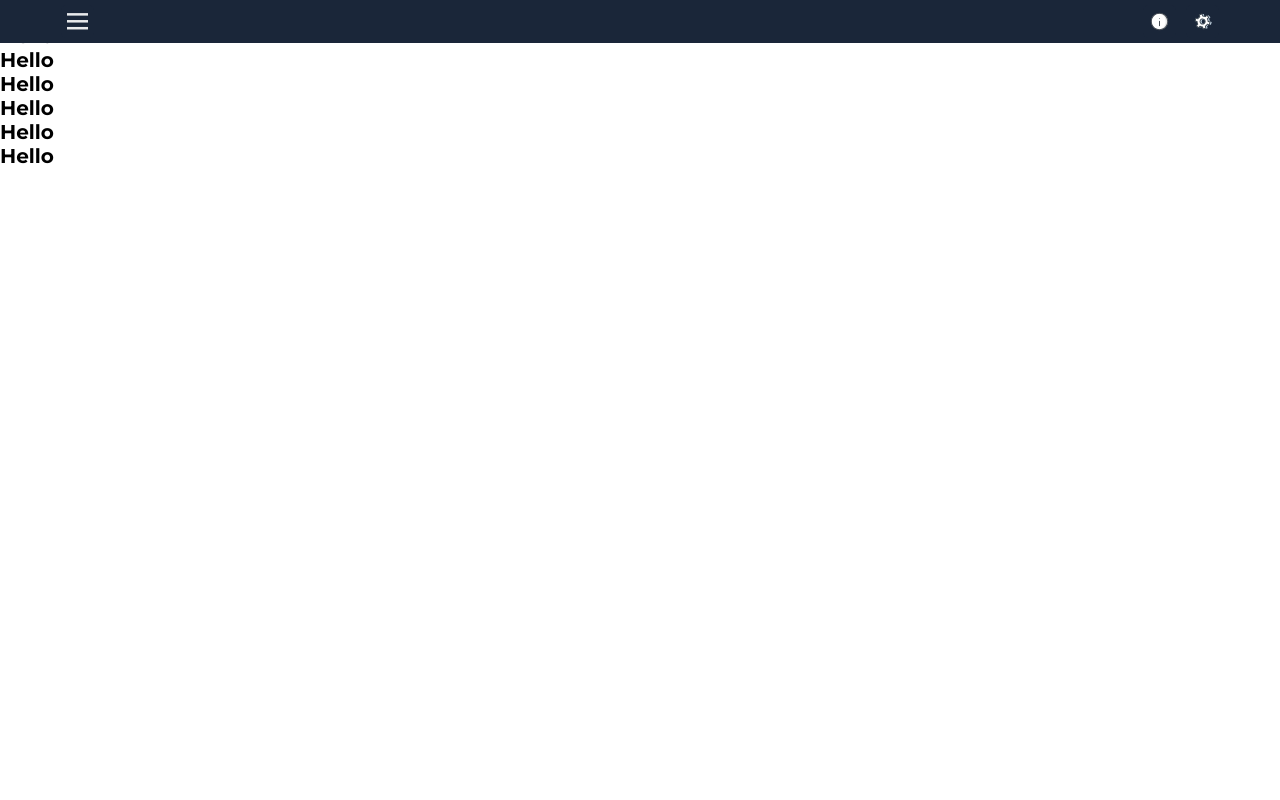
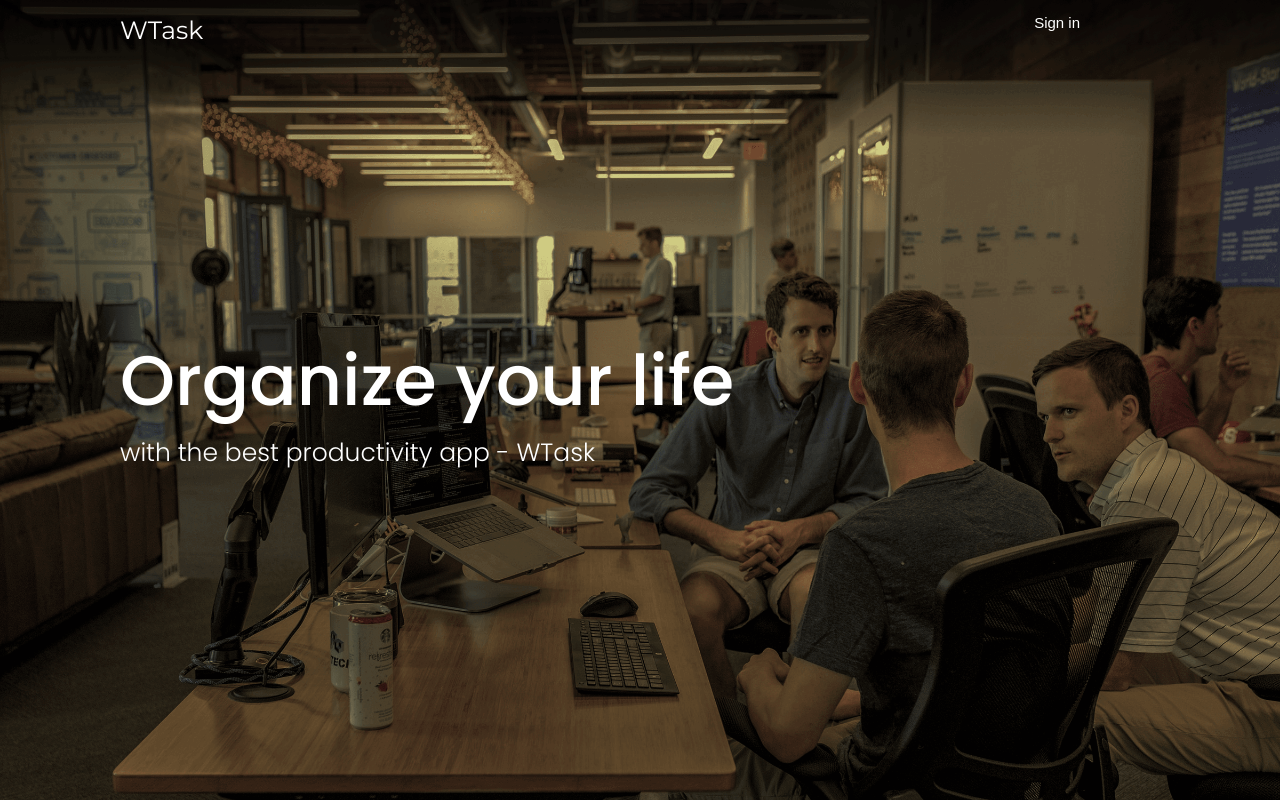
Before and after one commit to jakubwas/wTask, a React (Create React App) app in the folder client/: page /register in a window 1280 px wide. Built offline with nearby package versions, Linux system fonts and the light colour scheme.

Commit message:
Create Register Page

```diff
--- a/client/public/index.html
+++ b/client/public/index.html
@@ -17,6 +17,10 @@
       href="https://fonts.googleapis.com/css2?family=Roboto:ital,wght@0,400;0,500;0,700;1,400;1,500;1,700&display=swap"
       rel="stylesheet"
     />
+    <link
+      href="https://fonts.googleapis.com/css2?family=Poppins:wght@300;500&display=swap"
+      rel="stylesheet"
+    />
     <link rel="apple-touch-icon" href="%PUBLIC_URL%/logo192.png" />
     <link rel="manifest" href="%PUBLIC_URL%/manifest.json" />
     <title>Organizer</title>
--- a/client/src/App.js
+++ b/client/src/App.js
@@ -5,7 +5,7 @@ import { BrowserRouter as Router, Switch, Route } from "react-router-dom";
 // React Components
 import Navbar from "./Components/Layout/_MainComponents/Navbar";
 import TodoEditor from "./Components/Layout/_MainComponents/TodoEditor";
-import Register from "./Components/auth/Register";
+import RegisterPage from "./Components/auth/RegisterPage";
 // Context API
 import DisplayState from "./Context/display/DisplayState";
 import TodoState from "./Context/todo/TodoState";
@@ -17,9 +17,9 @@ const App = () => {
       <Fragment>
         <TodoState>
           <DisplayState>
-            <Navbar />
+            {/* <Navbar /> */}
             <Switch>
-              <Route exact path="/register" component={Register} />
+              <Route exact path="/register" component={RegisterPage} />
               <Route exact path="/" component={TodoEditor} />
               <Route exact path="/habits-control" component={HabitsEditor} />
             </Switch>
--- a/client/src/Components/auth/Register.js
+++ /dev/null
@@ -1,32 +0,0 @@
-import React, { useState } from "react";
-
-const Register = () => {
-  const [user, setUser] = useState({
-    name: "",
-    email: "",
-    password: "",
-    password2: "",
-  });
-
-  const { name, email, password, password2 } = user;
-
-  return (
-    <div
-      style={{
-        display: "flex",
-        flexDirection: "column",
-        justifyContent: "center",
-      }}
-    >
-      <h1>Hello</h1>
-      <h1>Hello</h1>
-      <h1>Hello</h1>
-      <h1>Hello</h1>
-      <h1>Hello</h1>
-      <h1>Hello</h1>
-      <h1>Hello</h1>
-    </div>
-  );
-};
-
-export default Register;
--- /dev/null
+++ b/client/src/Components/auth/Register/HomePageTitles.js
@@ -0,0 +1,31 @@
+// Dependencies
+import React from "react";
+import styled from "styled-components";
+
+const TitlesContainer = styled.div`
+  margin-left: 15vh;
+`;
+const HomePageTitle = styled.h1`
+  color: white;
+  font-size: 7rem;
+  font-family: "Poppins", sans-serif;
+  font-weight: 500;
+`;
+const HomePageSubtitle = styled.h2`
+  color: white;
+  font-family: "Poppins", sans-serif;
+  font-weight: 300;
+  font-size: 2.5rem;
+`;
+const HomePageTitles = () => {
+  return (
+    <TitlesContainer>
+      <HomePageTitle>Organize your life</HomePageTitle>
+      <HomePageSubtitle>
+        with the best productivity app - WTask
+      </HomePageSubtitle>
+    </TitlesContainer>
+  );
+};
+
+export default HomePageTitles;
--- /dev/null
+++ b/client/src/Components/auth/Register/Navbar.js
@@ -0,0 +1,63 @@
+// Dependencies
+import React, { useEffect, useState } from "react";
+import styled from "styled-components";
+//
+
+const Container = styled.nav`
+  width: 100vw;
+  min-height: 4.3rem;
+  display: flex;
+  justify-content: space-between;
+  background: ${(props) => props.bg};
+  opacity: ${(props) => props.opacity};
+  padding-bottom: ${(props) => props.padding};
+  position: fixed;
+`;
+const AppTitle = styled.div`
+  font-size: 2.5rem;
+  color: white;
+  margin-left: 15vh;
+  padding-top: 1.5rem;
+`;
+
+const LoginButton = styled.button`
+  background: rgba(0, 0, 0, 0);
+  color: white;
+  margin-right: 25vh;
+  font-size: 1.5rem;
+  border: none;
+  outline: none;
+  cursor: pointer;
+`;
+
+const Navbar = () => {
+  const [navProps, setNavProps] = useState({
+    bg: "rgba(26, 38, 57, 0.02)",
+    padding: 0,
+  });
+
+  useEffect(() => {
+    window.addEventListener("scroll", () => {
+      if (window.pageYOffset > 50) {
+        setNavProps({
+          bg: "rgba(26, 38, 57, 0.9)",
+          padding: "2.4rem",
+        });
+      } else {
+        setNavProps({
+          bg: "rgba(26, 38, 57, 0.02)",
+          padding: 0,
+        });
+      }
+    });
+  }, []);
+
+  return (
+    <Container bg={navProps.bg} padding={navProps.padding}>
+      <AppTitle>WTask</AppTitle>
+      <LoginButton>Sign in</LoginButton>
+    </Container>
+  );
+};
+
+export default Navbar;
--- /dev/null
+++ b/client/src/Components/auth/RegisterPage.js
@@ -0,0 +1,30 @@
+// Dependencies
+import React, { Fragment, useState } from "react";
+import styled from "styled-components";
+// React Components
+import Navbar from "./Register/Navbar";
+import bgImage from "./Register/bgImage.png";
+import HomePageTtiles from "./Register/HomePageTitles";
+
+const Container = styled.div`
+  background-image: url(${bgImage});
+  width: 100vw;
+  height: 100vh;
+  background-size: cover;
+  display: flex;
+  justify-content: space-between;
+  align-items: center;
+`;
+
+const Register = () => {
+  return (
+    <Fragment>
+      <Navbar />
+      <Container>
+        <HomePageTtiles />
+      </Container>
+    </Fragment>
+  );
+};
+
+export default Register;
```
Also changed, not shown: client/src/Components/auth/Register/RegisterForm.js (added, +15 -0 lines), client/src/Components/auth/Login.js (deleted), client/src/Components/auth/LoginPage.js (added), client/src/Components/auth/Register/bgImage.png (added).
